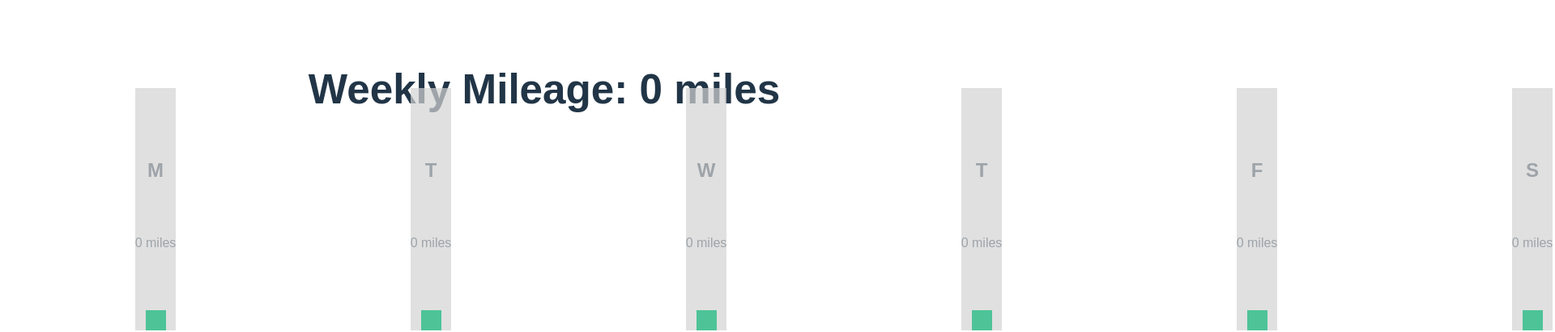
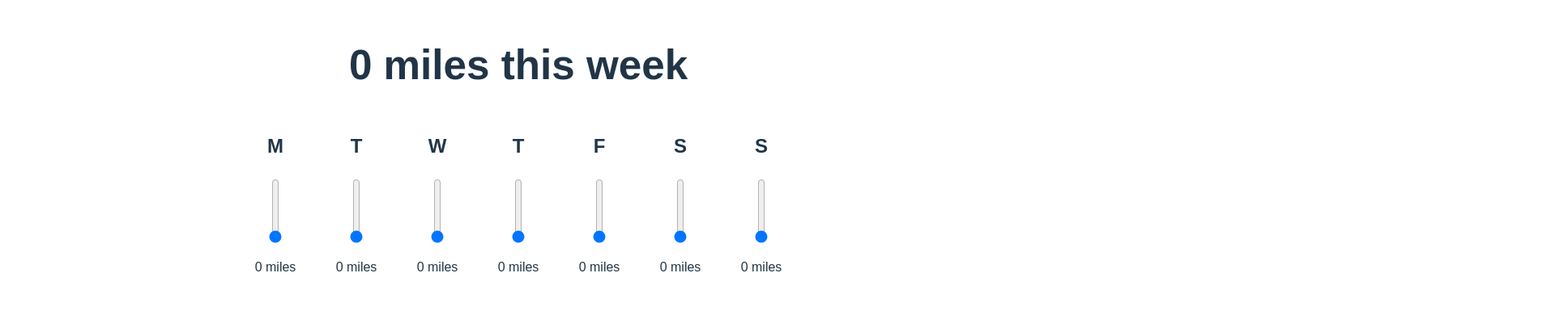
Before and after one commit to djsauble/injury-prevention, a React (Vite) app: page / in a window 1280 px wide. Shown: the part 211-622 px from the top of the page at 81% size, 1920 px wide, since content can reach past the window. Built offline with nearby package versions, Linux system fonts and the light colour scheme.

Commit message:
Get sliders to a more sane state

```diff
--- a/src/components/MileagePlanner.css
+++ b/src/components/MileagePlanner.css
@@ -5,53 +5,21 @@
 
 .days-container {
   display: flex;
-  justify-content: space-around; /* Keep space-around for distribution */
+  justify-content: center;
   margin-top: 20px;
-  padding: 0 10px; /* Add some horizontal padding to the container */
-  gap: 40px; /* Add gap between flex items */
+  padding: 0 10px;
+  gap: 20px;
 }
 
 .day-planner {
+  width: 80px;
   display: flex;
   flex-direction: column;
   align-items: center;
-  /* Removed horizontal margin, using gap on container instead */
-}
-
-.day-planner h2 {
-  margin-bottom: 5px; /* Keep reduced gap between day name and slider */
 }
 
 .day-planner input[type="range"] {
-  -webkit-appearance: none;
-  appearance: none;
-  width: 300px; /* Swapped width and height */
-  height: 50px; /* Swapped width and height */
-  background: #d3d3d3;
-  outline: none;
-  opacity: 0.7;
-  -webkit-transition: .2s;
-  transition: opacity .2s;
-  transform: rotate(270deg); /* Rotate to make it vertical */
-  margin: 0; /* Remove margin that causes horizontal offset after rotation */
+  height: 80px;
+  width: 80px;
+  transform: rotate(270deg);
 }
-
-.day-planner input[type="range"]::-webkit-slider-thumb {
-  -webkit-appearance: none;
-  appearance: none;
-  width: 25px;
-  height: 25px;
-  background: #04AA6D;
-  cursor: pointer;
-}
-
-.day-planner input[type="range"]::-moz-range-thumb {
-  width: 25px;
-  height: 25px;
-  background: #04AA6D;
-  cursor: pointer;
-}
-
-.day-planner p {
-  margin-top: 5px; /* Keep reduced gap between slider and mileage */
-}
--- a/src/components/MileagePlanner.tsx
+++ b/src/components/MileagePlanner.tsx
@@ -22,7 +22,7 @@ const MileagePlanner: React.FC = () => {
 
   return (
     <div className="mileage-planner">
-      <h1>Weekly Mileage: {totalMileage} miles</h1>
+      <h1>{totalMileage} miles this week</h1>
       <div className="days-container">
         {days.map((day, index) => (
           <div key={day} className="day-planner">
```
